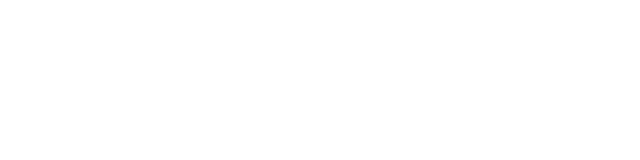
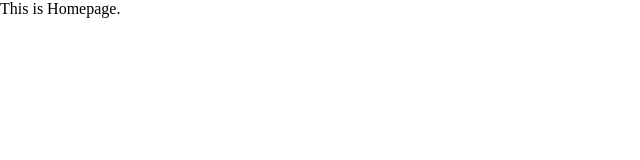
Before and after one commit to Gashapon-Team/site-frontend-vue-element-plus, a Vue app: page /homepage in a window 1280 px wide. Before the commit this address had no page. Shown: the top 160 px of the page, without its empty margins (0-640 px from the left). Built offline with nearby package versions, Linux system fonts and the light colour scheme.

Commit message:
feature: homepage setup

```diff
--- a/src/router/index.js
+++ b/src/router/index.js
@@ -1,5 +1,6 @@
 import { createRouter, createWebHistory } from 'vue-router'
 import DemoView from '../views/DemoView.vue'
+import Homepage from '../views/Homepage.vue'
 
 const router = createRouter({
   history: createWebHistory(import.meta.env.BASE_URL),
@@ -17,7 +18,11 @@ const router = createRouter({
       name: 'demo',
       component: DemoView
     },
-
+    {
+      path: '/homepage',
+      name: 'homepage',
+      component: Homepage
+    },
     {
       path: '/tabs',
       name: 'tabs',
--- /dev/null
+++ b/src/views/Homepage.vue
@@ -0,0 +1,13 @@
+<template>
+  This is Homepage.
+</template>
+
+<script>
+export default {
+
+}
+</script>
+
+<style>
+
+</style>
```
